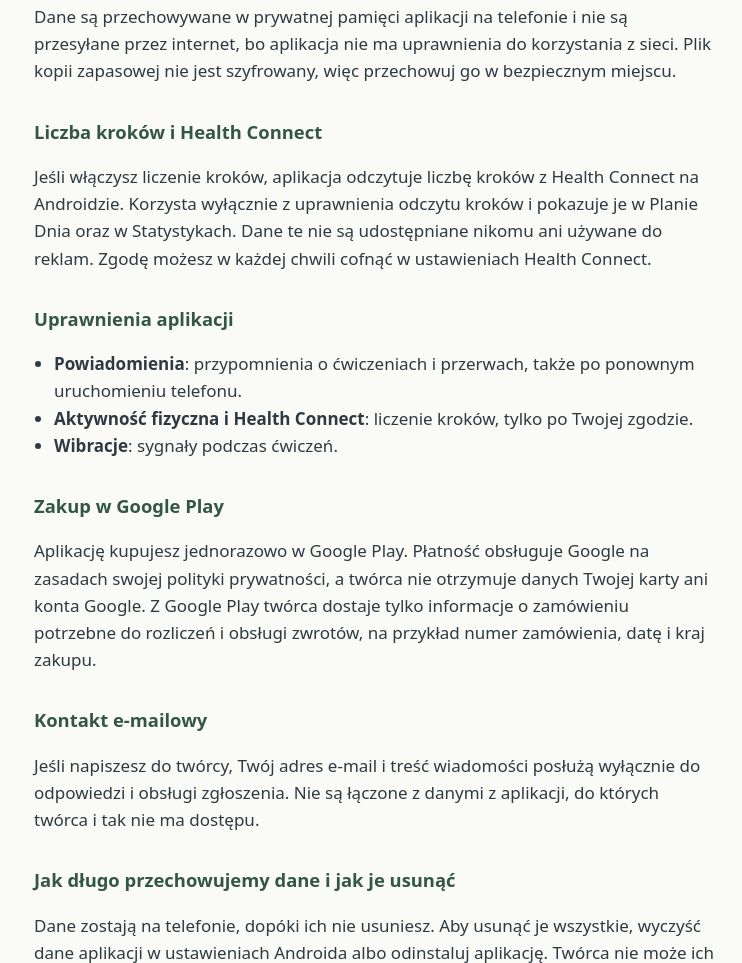
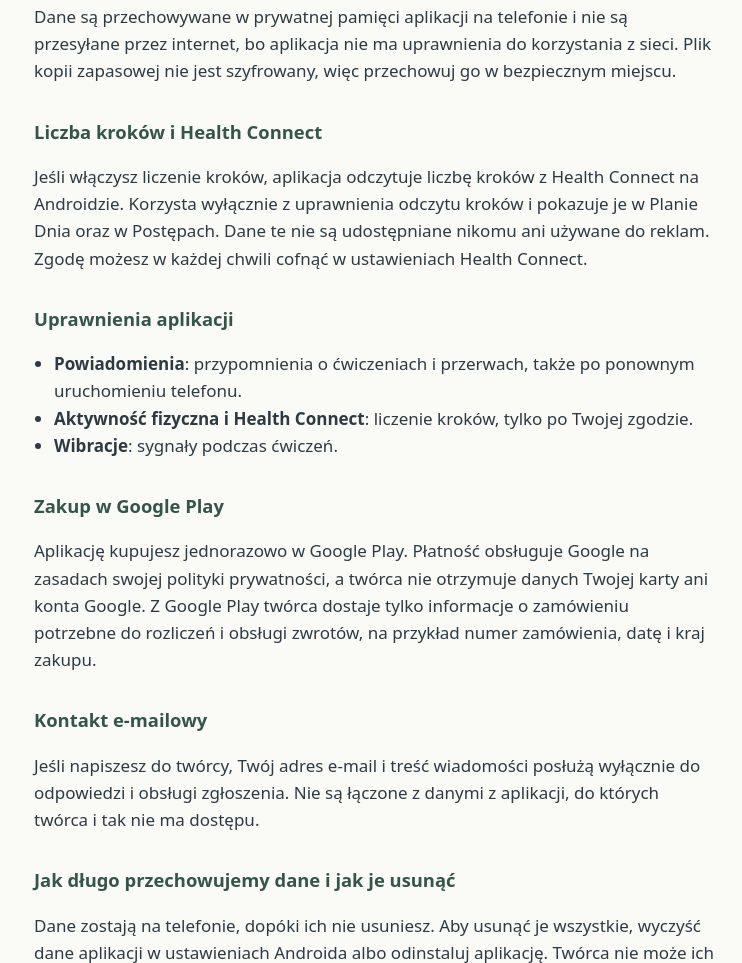
Before and after one commit to egor90pl/my-spine, a plain HTML site: page polityka-prywatnosci/index.html in a window 1280 px wide. Shown: the part 973-1936 px from the top of the page, without its empty margins (266-1008 px from the left). Drawn offline with Linux system fonts and the light colour scheme.

Commit message:
Polityka prywatności: zakładka Statystyki nazywa się teraz Postępy
Co-Authored-By: Claude Fable 5.2 <noreply@anthropic.com>

```diff
--- a/polityka-prywatnosci/index.html
+++ b/polityka-prywatnosci/index.html
@@ -52,7 +52,7 @@
   <p>Dane są przechowywane w prywatnej pamięci aplikacji na telefonie i nie są przesyłane przez internet, bo aplikacja nie ma uprawnienia do korzystania z sieci. Plik kopii zapasowej nie jest szyfrowany, więc przechowuj go w bezpiecznym miejscu.</p>
 
   <h2>Liczba kroków i Health Connect</h2>
-  <p>Jeśli włączysz liczenie kroków, aplikacja odczytuje liczbę kroków z Health Connect na Androidzie. Korzysta wyłącznie z uprawnienia odczytu kroków i pokazuje je w Planie Dnia oraz w Statystykach. Dane te nie są udostępniane nikomu ani używane do reklam. Zgodę możesz w każdej chwili cofnąć w ustawieniach Health Connect.</p>
+  <p>Jeśli włączysz liczenie kroków, aplikacja odczytuje liczbę kroków z Health Connect na Androidzie. Korzysta wyłącznie z uprawnienia odczytu kroków i pokazuje je w Planie Dnia oraz w Postępach. Dane te nie są udostępniane nikomu ani używane do reklam. Zgodę możesz w każdej chwili cofnąć w ustawieniach Health Connect.</p>
 
   <h2>Uprawnienia aplikacji</h2>
   <ul>
```
